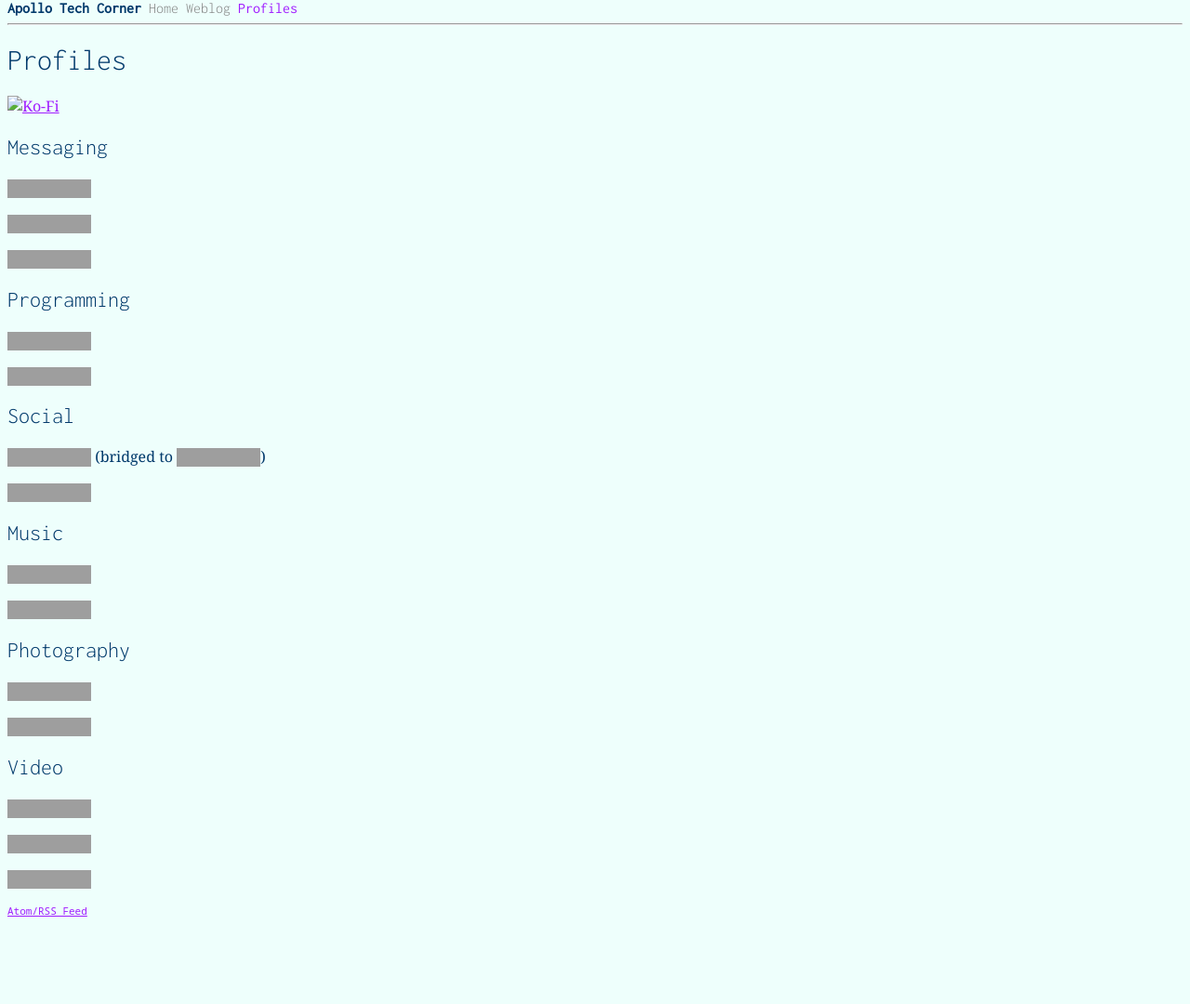
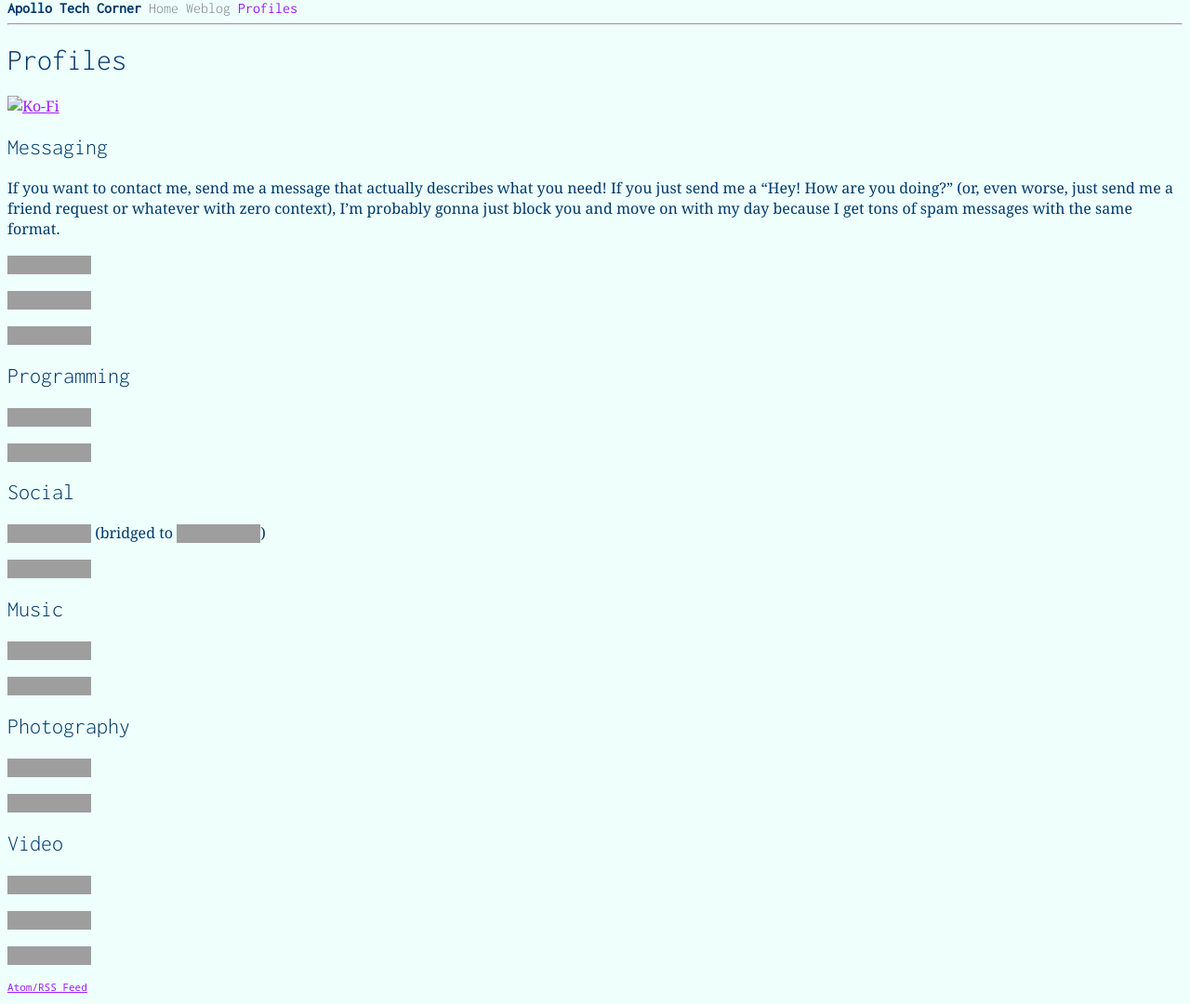
Before and after one commit to CoffeeCoder1/Apollo-Tech-Corner, a Jekyll site: the page built from profiles.md, in a window 1280 px wide. Shown: the part 108-1188 px from the top of the page at 93% size. Built offline with Jekyll 4.4.1, drawn with Linux system fonts in a browser that asks for light colours; before the commit the page ends 1106 px from its top, so only the background shows below that; grey boxes are pictures that could not be loaded.

Commit message:
Add a note about messaging me

```diff
--- a/profiles.md
+++ b/profiles.md
@@ -14,6 +14,12 @@ img {
 
 
 ## Messaging
+
+If you want to contact me, send me a message that actually describes what you
+need! If you just send me a "Hey! How are you doing?" (or, even worse, just send
+me a friend request or whatever with zero context), I'm probably gonna just
+block you and move on with my day because I get tons of spam messages with the
+same format.
 
 [![Discord](https://shields.apollofops.net/badge/Discord-apollofops-5865F2?style=flat-square&logo=discord)](https://discord.com/users/1209021574997614642)
 
```
